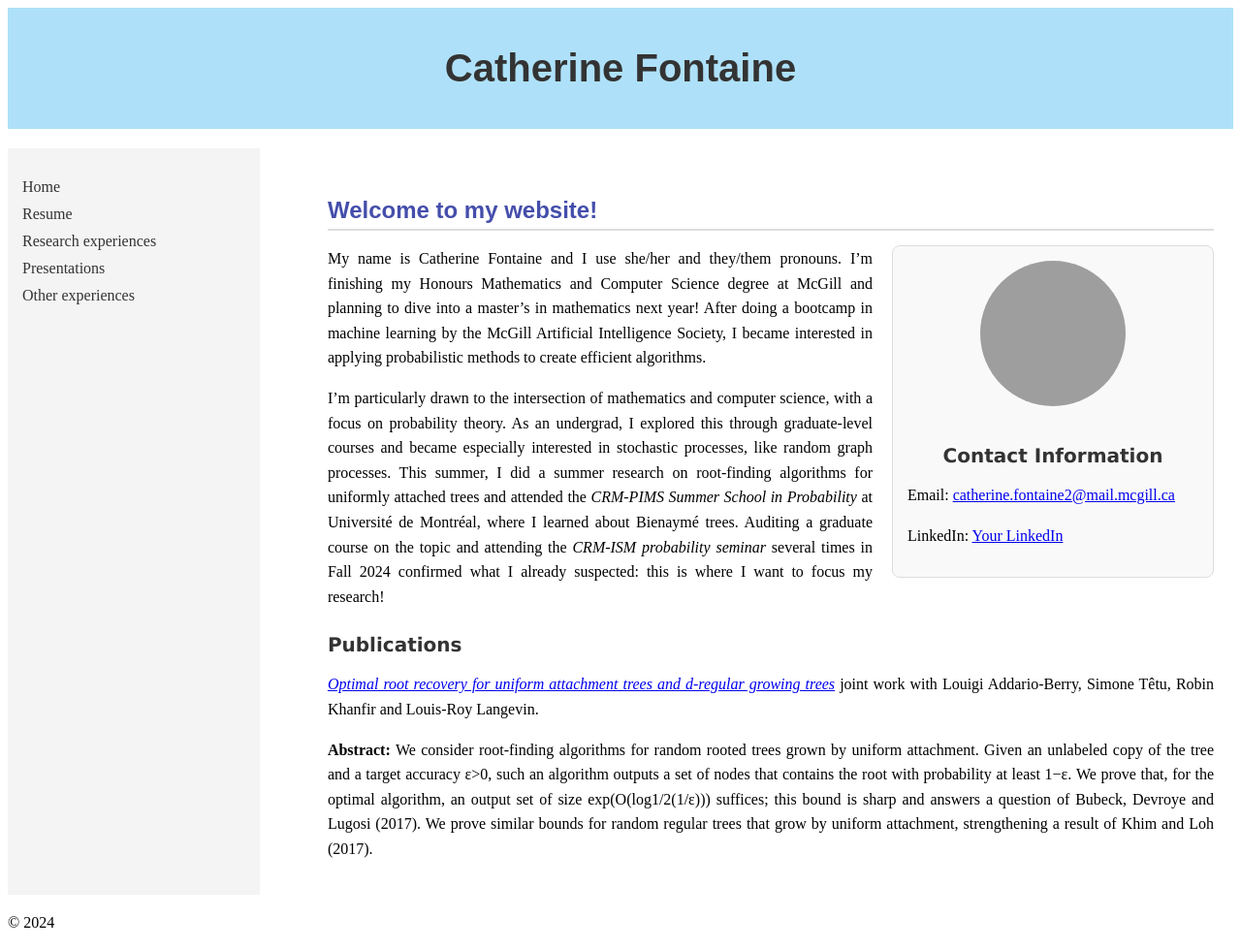
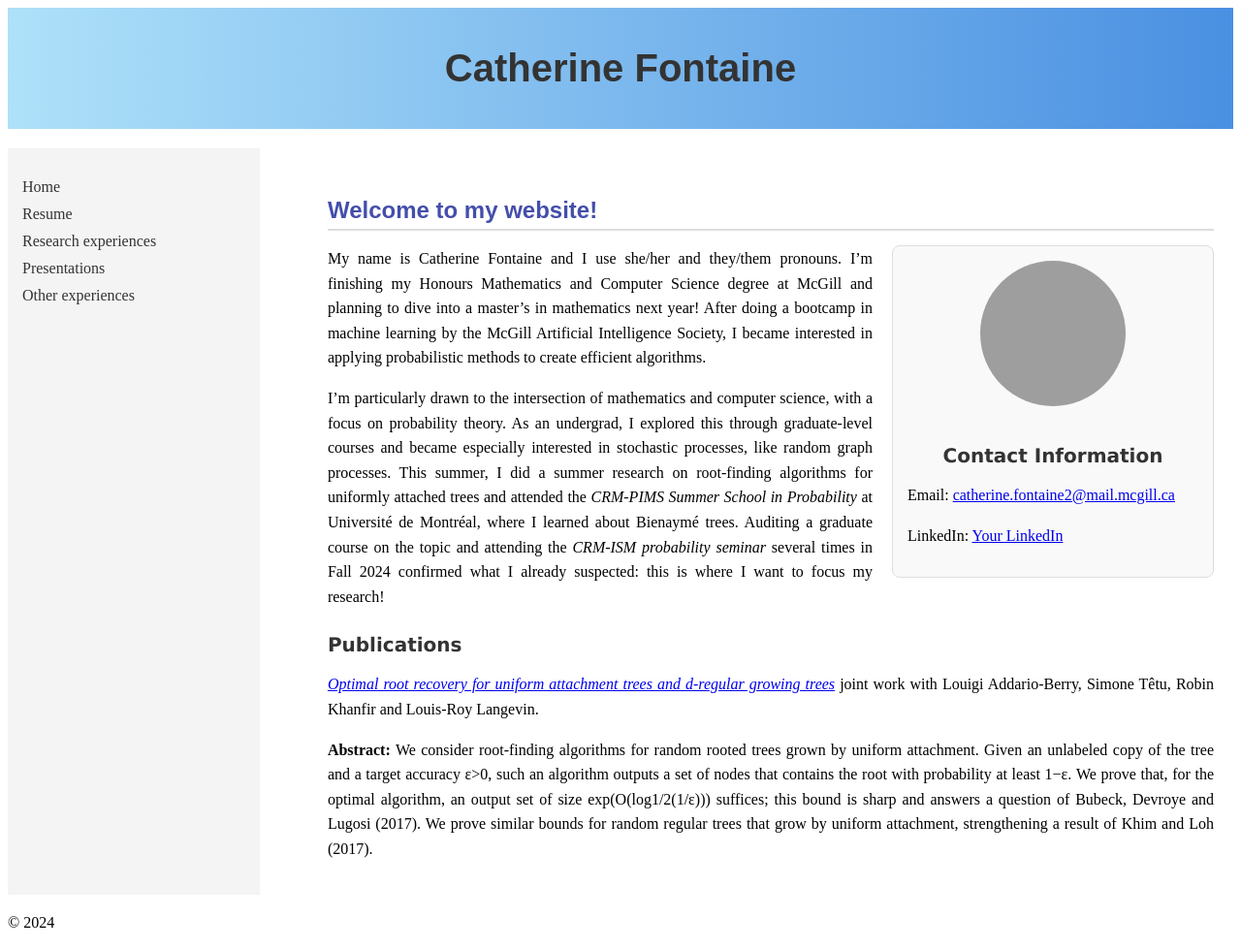
Before and after one commit to CatherineFontaine/CatherineFontaine.github.io, a Jekyll site: the page built from index.md, in a window 1280 px wide. Shown: the whole page at 97% size. Built offline with Jekyll 4.4.1, drawn with Linux system fonts in a browser that asks for light colours; grey boxes are pictures that could not be loaded.

Commit message:
Update style.css

```diff
--- a/assets/css/style.css
+++ b/assets/css/style.css
@@ -100,8 +100,8 @@ h4, h5, h6 {
 }
 
 header {
-    background-color: #aee1f9;
-    color: #333;
+    background: linear-gradient(to right, #aee1f9, #4a90e2); /* Light blue to a deeper blue */
+    color: #333; /* Text color for contrast */
     text-align: center;
     padding: 40px 0;
 }
```
